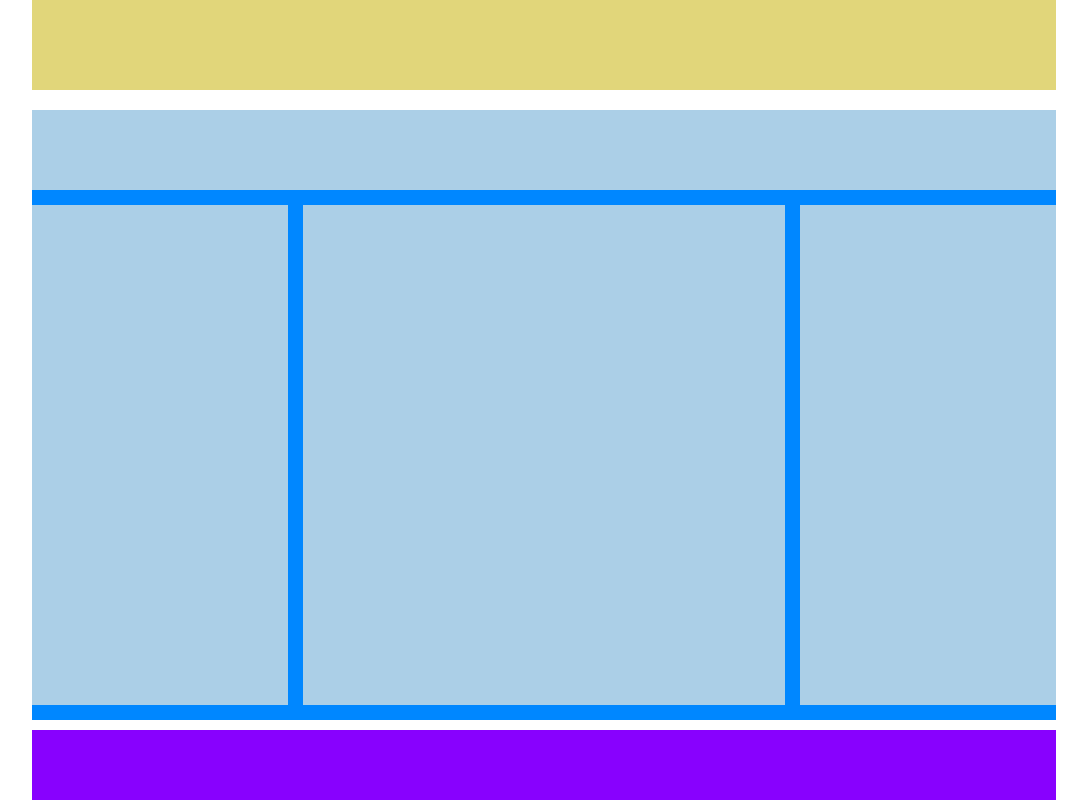
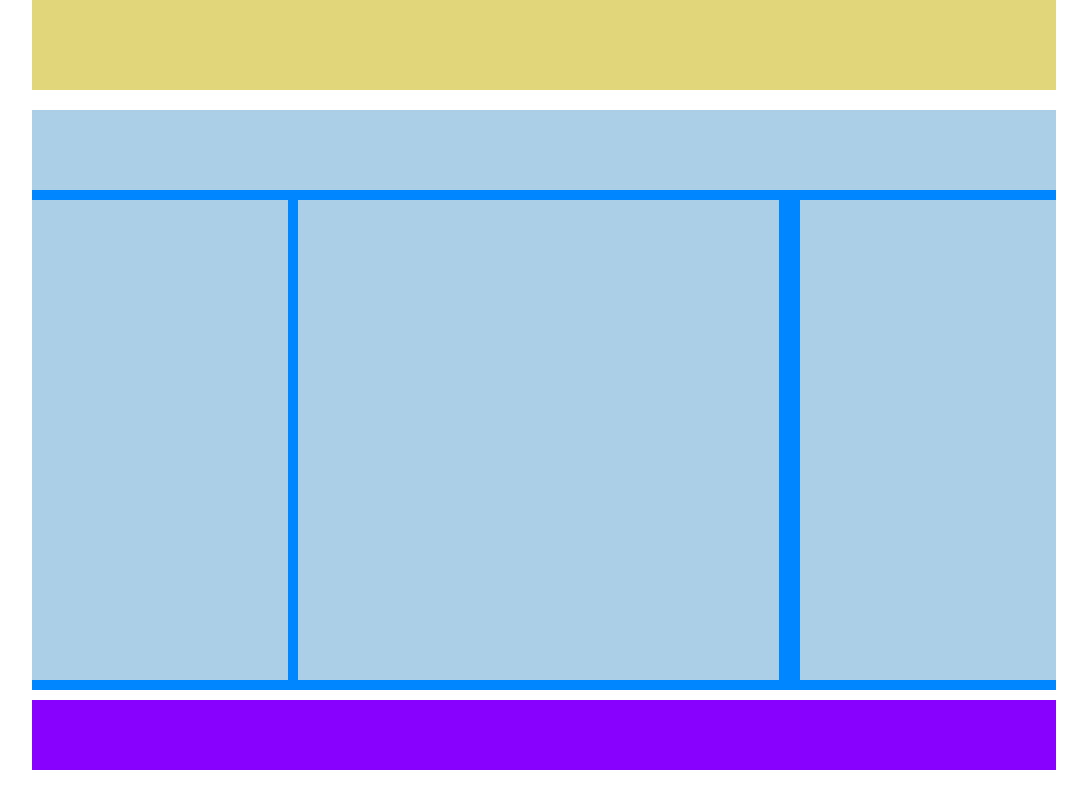
Before and after one commit to steftes99/htmlcss-struttura-wp, a plain HTML site: page index.html in a window 1280 px wide. Shown: the part 630-1430 px from the top of the page, without its empty margins (96-1183 px from the left). After the commit the page ends 1400 px from the top, so only its background shows below. Drawn offline with Linux system fonts and the light colour scheme.

Commit message:
correzione border-margin

```diff
--- a/css/style.css
+++ b/css/style.css
@@ -24,15 +24,11 @@ header{
 
 }
 .container{
+    height: 500px;
+    background-color:  #0087ff;
     margin-top: 0;
-    height: 500px;
-    background-color: red;
-    border: 15px solid #0087ff;
-    border-left: 0;
-    border-right: 0;
-    background-color:  #abcfe7;
+}
 
-}
 .container::after{
     content: "";
     display: table;
@@ -40,21 +36,37 @@ header{
 }
 
 .left{
-    height: 500px;
+    height: 480px;
     width: 25%;
-    background-color: green;
+    background-color:  #abcfe7;
+    margin-top: 10px;
+    margin-right: 10px;
+    margin-bottom: 10px;
     float: left;
-    border-right: 15px solid#0087ff;
-    background-color:  #abcfe7;
+
+
+}
+
+.middle{
+    height: 480px;
+    width: 47%;
+    background-color: #abcfe7;
+    margin-top: 10px;
+    margin-bottom: 10px;
+    display: inline-block;
+
 }
 
 .right{
-    height: 500px;
+    height: 480px;
     width: 25%;
-    background-color: green;
+    background-color:  #abcfe7;
+    margin-top: 10px;
+    margin-bottom: 10px;
+    margin-left: 10px;
     float: right;
-    border-left: 15px solid #0087ff;
-    background-color:  #abcfe7;
+
+
 }
 
 footer{
--- a/index.html
+++ b/index.html
@@ -30,9 +30,16 @@
 
             </div>
             <div class="container">
+
                 <div class="left">
 
                 </div>
+
+                <div class="middle">
+
+                </div>
+
+
                 <div class="right">
 
                 </div>
```
